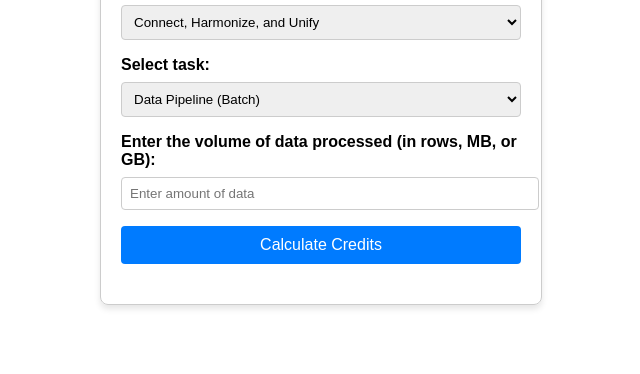
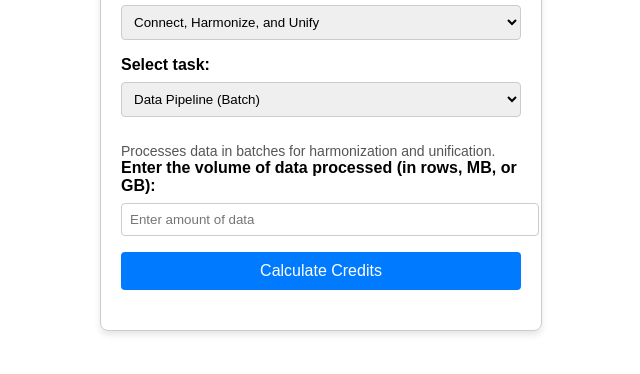
Before and after one commit to lacan2/credit-calculator, a plain HTML site: page index.html in a window 1280 px wide. Shown: the part 130-504 px from the top of the page, without its empty margins (319-959 px from the left). Drawn offline with Linux system fonts and the light colour scheme.

Commit message:
Update index.html

```diff
--- a/index.html
+++ b/index.html
@@ -46,6 +46,11 @@
       font-size: 18px;
       font-weight: bold;
     }
+    .description {
+      margin-top: 10px;
+      font-size: 14px;
+      color: #555;
+    }
   </style>
 </head>
 <body>
@@ -61,7 +66,9 @@
     </select>
 
     <label for="task">Select task:</label>
-    <select id="task"></select>
+    <select id="task" onchange="updateDescription()"></select>
+
+    <div class="description" id="description"></div>
 
     <label for="data">Enter the volume of data processed (in rows, MB, or GB):</label>
     <input type="number" id="data" placeholder="Enter amount of data">
@@ -72,35 +79,35 @@
   </div>
 
   <script>
-    // Define task multipliers based on rate sheets
+    // Define task multipliers and descriptions based on rate sheets
     const multipliers = {
       connect: {
-        "Data Pipeline (Batch)": 2000,
-        "Data Pipeline (Streaming)": 5000,
-        "Data Transforms": 400,
-        "Unstructured Data Processed": 60,
-        "Data Federation or Sharing": 70,
-        "Data Share": 800,
-        "Profile Unification": 100000
+        "Data Pipeline (Batch)": { multiplier: 2000, description: "Processes data in batches for harmonization and unification." },
+        "Data Pipeline (Streaming)": { multiplier: 5000, description: "Processes streaming data in real time." },
+        "Data Transforms": { multiplier: 400, description: "Transforms data for analysis or sharing." },
+        "Unstructured Data Processed": { multiplier: 60, description: "Processes unstructured data, such as text or media." },
+        "Data Federation or Sharing": { multiplier: 70, description: "Accesses federated data or shares it across platforms." },
+        "Data Share": { multiplier: 800, description: "Shares structured data for external use." },
+        "Profile Unification": { multiplier: 100000, description: "Unifies user profiles from different data sources." }
       },
       analyze: {
-        "Calculated Insights (Batch)": 15,
-        "Calculated Insights (Streaming)": 800,
-        "Inferences": 3500
+        "Calculated Insights (Batch)": { multiplier: 15, description: "Generates insights from batch data processing." },
+        "Calculated Insights (Streaming)": { multiplier: 800, description: "Generates real-time insights from streaming data." },
+        "Inferences": { multiplier: 3500, description: "Creates predictive inferences using AI/ML models." }
       },
       act: {
-        "Data Queries": 2,
-        "Streaming Actions": 800,
-        "Batch Activation": 10,
-        "Activate DMO (Streaming)": 1600
+        "Data Queries": { multiplier: 2, description: "Executes queries on processed data." },
+        "Streaming Actions": { multiplier: 800, description: "Performs real-time actions on streaming data." },
+        "Batch Activation": { multiplier: 10, description: "Activates data in batch operations." },
+        "Activate DMO (Streaming)": { multiplier: 1600, description: "Activates streaming data for digital marketing." }
       },
       realtime: {
-        "Sub-second Real-Time Events": 70000
+        "Sub-second Real-Time Events": { multiplier: 70000, description: "Processes events in sub-second real-time environments." }
       },
       segment: {
-        "Segment Rows Processed": 20,
-        "Batch Activation": 10,
-        "Activate DMO (Streaming)": 1600
+        "Segment Rows Processed": { multiplier: 20, description: "Processes customer segments for insights." },
+        "Batch Activation": { multiplier: 10, description: "Activates data for campaigns in batch." },
+        "Activate DMO (Streaming)": { multiplier: 1600, description: "Activates data streams for marketing or analysis." }
       }
     };
 
@@ -115,6 +122,20 @@
         option.value = task;
         option.textContent = task;
         taskSelect.appendChild(option);
+      }
+      updateDescription();
+    }
+
+    // Update task description
+    function updateDescription() {
+      const area = document.getElementById("area").value;
+      const task = document.getElementById("task").value;
+      const description = document.getElementById("description");
+
+      if (multipliers[area] && multipliers[area][task]) {
+        description.textContent = multipliers[area][task].description;
+      } else {
+        description.textContent = "";
       }
     }
 
@@ -132,7 +153,7 @@
         return;
       }
 
-      const multiplier = multipliers[area][task];
+      const multiplier = multipliers[area][task].multiplier;
       let unit = 1_000_000; // Default to rows/MB
 
       if (task.includes("GB")) {
```
